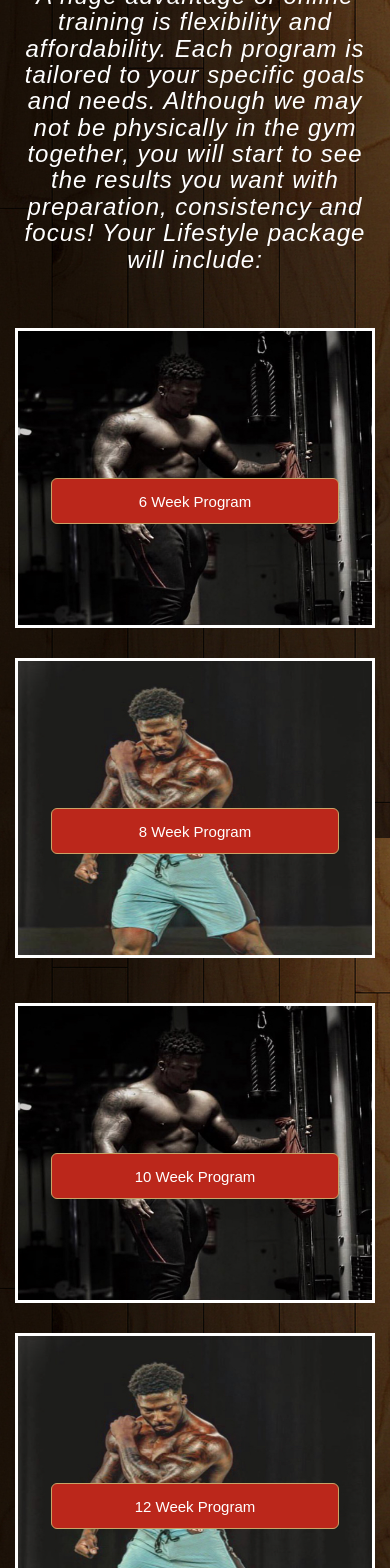
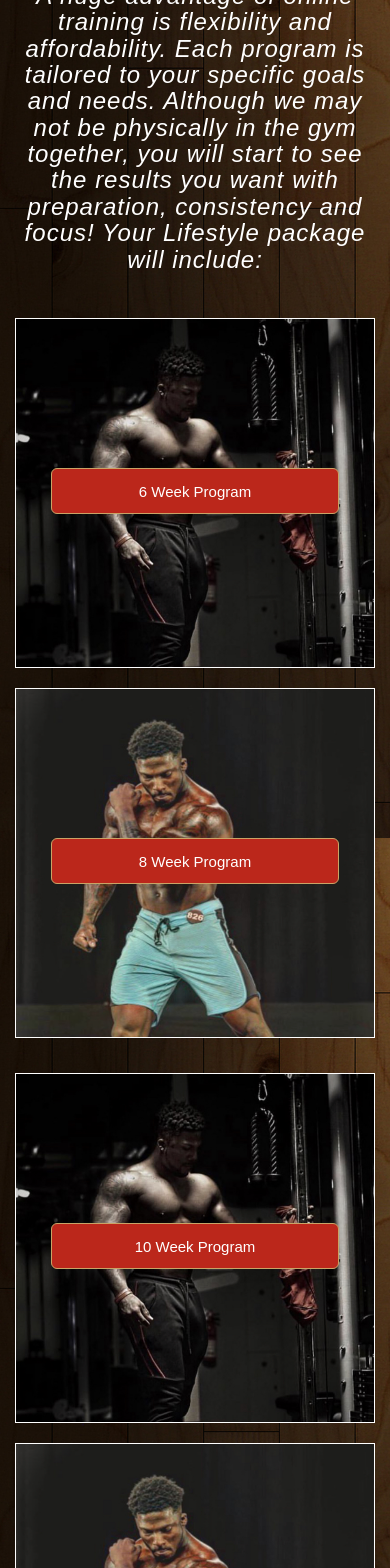
Before and after one commit to JCellura/Nique_Physique, a React (Create React App) app in the folder client/: page /coaching in a window 390 px wide. Shown: the part 432-2000 px from the top of the page. Built offline with nearby package versions, Linux system fonts and the light colour scheme.

Commit message:
new build

```diff
--- a/client/src/pages/Coaching/Coaching.css
+++ b/client/src/pages/Coaching/Coaching.css
@@ -73,13 +73,16 @@ h3 {
 
 }
 
-.figure {
+.figure1 {
     height: 350px;
+    border-style: solid;
+    border-color: white;
+    border-width: 1px;
 }
 
-@media (max-width: 1100px) {
+@media (max-width: 1200px) {
 
-    .figure {
+    .figure1 {
         height:300px;
 
     }
@@ -88,7 +91,7 @@ h3 {
 
 @media (max-width: 450px) {
 
-    .figure {
+    .figure1 {
         height:350px;
 
     }
--- a/client/src/pages/Coaching/Coaching.js
+++ b/client/src/pages/Coaching/Coaching.js
@@ -50,7 +50,7 @@ class Home extends Component {
                                                         </ul>}
                                             />
                                         </div>
-                                        <figure className="figure"><Image src={Nique} height="100%" width="100%"/></figure>
+                                        <figure className="figure1"><Image src={Nique} height="100%" width="100%"/></figure>
                                     </div>
                                 </Col>
                                 <Col xs={12} sm={6} md={6} lg={6} style={{marginTop:"20px"}} height="100%">
@@ -72,7 +72,7 @@ class Home extends Component {
                                                         </ul>}
                                             />
                                         </div>
-                                        <figure className="figure"><Image src={Nique1} height= "100%" width="100%"/></figure>
+                                        <figure className="figure1"><Image src={Nique1} height= "100%" width="100%"/></figure>
                                     </div>
                                 </Col>
                             </Row>
@@ -98,7 +98,7 @@ class Home extends Component {
                                                         </ul>}
                                             />
                                         </div>
-                                        <figure className="figure"><Image src={Nique} height="100%" width="100%"/></figure>
+                                        <figure className="figure1"><Image src={Nique} height="100%" width="100%"/></figure>
                                     </div>
                                 </Col>
                                 <Col xs={12} sm={6} md={6} lg={6} style={{marginTop:"20px"}} height="100%">
@@ -120,7 +120,7 @@ class Home extends Component {
                                                         </ul>}
                                             />
                                         </div>
-                                        <figure className="figure"><Image src={Nique1} height="100%" width="100%"/></figure>
+                                        <figure className="figure1"><Image src={Nique1} height="100%" width="100%"/></figure>
                                     </div>
                                 </Col>
                             </Row>
--- a/client/src/pages/SuccessStories/HSFootball/HSFootball.js
+++ b/client/src/pages/SuccessStories/HSFootball/HSFootball.js
@@ -41,7 +41,7 @@ class HSFootball extends Component {
                                     <div className="programs">
                                         <div className="programInfo">
                                         </div>
-                                        <figure className="figure"><Image src={NiqueCoaching} height= "100%" width="100%"/></figure>
+                                        <figure className="figure2"><Image src={NiqueCoaching} height= "100%" width="100%"/></figure>
                                     </div>
                                 </Col>
                                 <Col lg={6}>
@@ -51,7 +51,7 @@ class HSFootball extends Component {
                                     <div className="programs">
                                         <div className="programInfo">
                                         </div>
-                                        <figure className="figure"><Image src={MirrorShot} height= "100%" width="100%"/></figure>
+                                        <figure className="figure2"><Image src={MirrorShot} height= "100%" width="100%"/></figure>
                                     </div>
                                 </Col>
                             </Row>
--- a/client/src/pages/SuccessStories/SuccessStories.css
+++ b/client/src/pages/SuccessStories/SuccessStories.css
@@ -1,6 +1,14 @@
 .figure {
     height:300px;
     margin-top: 10px;
+    border-style:solid;
+    border-color:white;
+    border-width:3px;
+}
+
+.figure2 {
+    height:300px;
+    margin-top: 20px;
     border-style:solid;
     border-color:white;
     border-width:3px;
```
Also changed, not shown: 11 other files (tests, documents, lock files or other folders).
